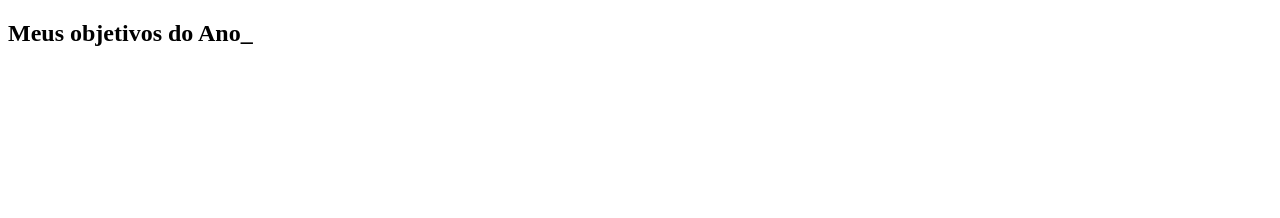
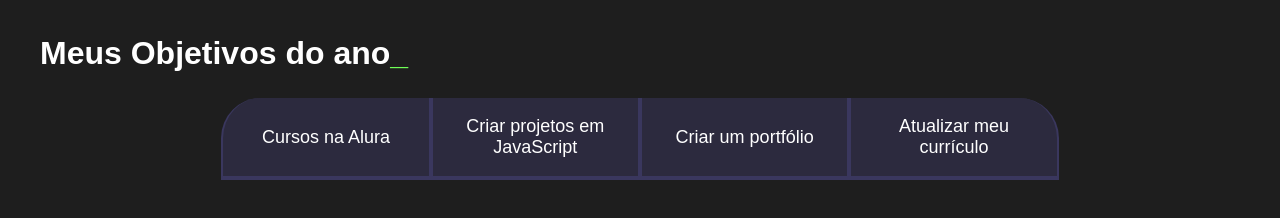
Before and after one commit to anadaghetti/PROJETO-DE-VIDA, a plain HTML site: page index.html in a window 1280 px wide. Drawn offline with Linux system fonts and the light colour scheme.

Commit message:
Add files via upload

```diff
--- a/index.html
+++ b/index.html
@@ -1,13 +1,21 @@
 <!DOCTYPE html>
 <html lang="pt-br">
-    <head>
-         <meta charset="UTF-8"
-         <meta name="viewport" content="width=device-width, initial- scale= 1.0">
-         <title> Meus objetivos do Ano</title>
-    </head>
-    <body>
-        <section class=" conteudo-principal">
-        <h2 class="titulo-principal"> Meus objetivos do Ano_</h2>
-        </section>
+<head>
+  <meta charset="UTF-8">
+  <meta name="viewport" content="width=device-width, initial-scale=1.0">
+  <title>Meus objetivos do ano</title>
+  <link rel="stylesheet" href="style.css">
+</head>
+<body>
+    <section class="conteudo-principal">
+        <h2 class="titulo-principal">Meus Objetivos do ano<span>_</span></h2>
+        <div class="botoes">
+          <button class="botao">Cursos na Alura</button>
+          <button class="botao">Criar projetos em JavaScript</button>
+          <button class="botao">Criar um portfólio</button>
+          <button class="botao">Atualizar meu currículo</button>
+        </div>
+      </section>
 
-  </html>
+</body>
+</html>
--- a/style.css
+++ b/style.css
@@ -0,0 +1,71 @@
+@import url('https://fonts.googleapis.com/css2?family-Chakra+Petch:w ght@400:700&display=swap');
+
+
+:root{
+    --cor-de-fundo: #1E1E1E;
+    --verde: #6FFF57;
+    --branco: #FFFFFF;
+    --botao-ativo: #3A375E;
+    --botao-inativo: rgba(58, 55, 94, 0.5);
+    --texto-fundo: rgba(58, 55, 94, 0.3);
+}
+
+body {
+    background-color: var(--cor-de-fundo);
+    color: var(--branco);
+    font-family: 'Chakra Petch', sans-serif;
+  }
+
+  .conteudo-principal {
+    display: flex;
+    flex-direction: column;
+    justify-content: center;
+    align-items: center;
+    max-width: 1200px;
+    width: 100%;
+    margin: 0 auto;
+}
+
+.titulo-principal {
+    text-align: left;
+    width: 100%;
+    font-size: 32px;
+}
+
+.titulo-principal span {
+    color: var(--verde);
+}
+
+.botao {
+    font-family: "Crakra Petch", sans-serif;
+    background-color: var(--botao-inativo);
+    color: var(--branco);
+    display: flex;
+    justify-content: center;
+    padding: 1em;
+    font-size: 18px;
+    align-items: center;
+    width: 100%;
+    border-bottom: 4px solid var(--botao-ativo);
+    border-left: 2px solid var(--botao-ativo);
+    border-right: 2px solid var(--botao-ativo);
+    border-top: none;
+}
+
+.botoes {
+    display: block;
+}
+
+@media screen and (min-width: 768px) {
+    .botoes {
+        display: flex;
+    }
+
+    .botao:first-child {
+        border-radius: 40px 0 0 0;
+    }
+
+    .botao:last-child {
+        border-radius: 0 40px 0 0;
+    }
+}
```
